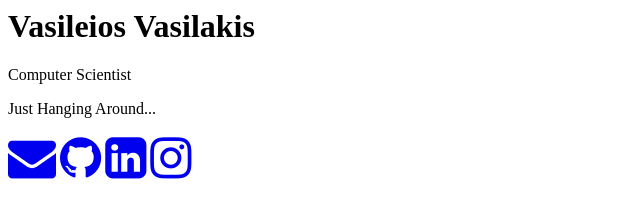
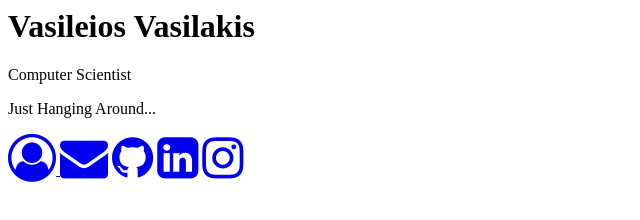
Before and after one commit to super-m-a-n/super-m-a-n, a plain HTML site: page index.html in a window 1280 px wide. Shown: the whole page, without its empty margins (0-640 px from the left). Drawn offline with Linux system fonts and the light colour scheme.

Commit message:
added cv ref

```diff
--- a/index.html
+++ b/index.html
@@ -9,6 +9,7 @@
 	<h1>Vasileios Vasilakis</h1>
 	<p>Computer Scientist</p>
 	<p>Just Hanging Around...</p>
+	<a href="./files/brief-cv.pdf"> <i class="fa fa-user-circle-o" style="font-size:48px"></i> </a>
 	<a href="mailto:billivasilakis@gmail.com"> <i class="fa fa-envelope" style="font-size:48px"></i></a>
 	<a href="https://github.com/super-m-a-n"> <i class="fa fa-github" style="font-size:48px"></i></a>
 	<a href="https://www.linkedin.com/in/vasilis-vasilakis-cs/"> <i class="fa fa-linkedin-square" style="font-size:48px"></i></a>
```
Also changed, not shown: 1 other file.
